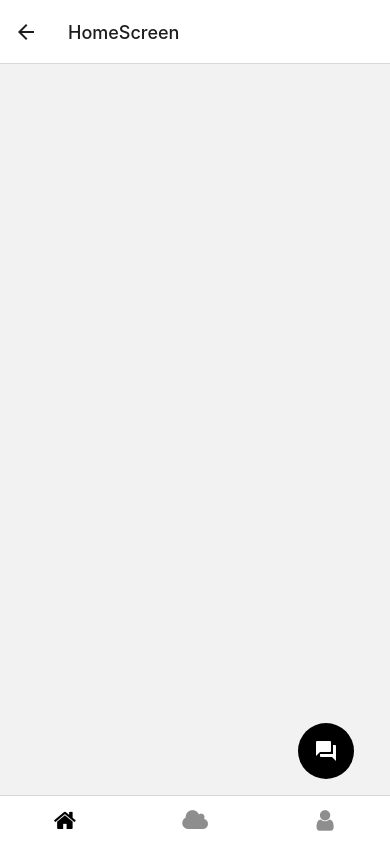
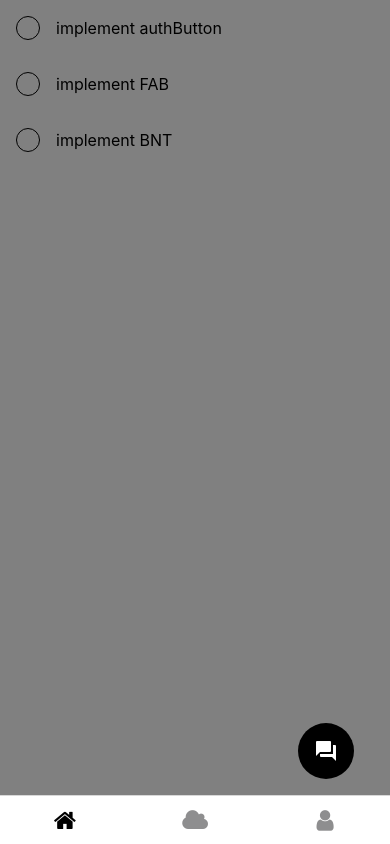
Before and after one commit to Takorean/mobile-ui-components-guide, a React Native app: screen /MainTab in a window 390 px wide. Built offline with nearby package versions, Linux system fonts and the light colour scheme.

Commit message:
Implement ToggleList to use FlatList component

```diff
--- /dev/null
+++ b/src/components/ListItem.js
@@ -0,0 +1,33 @@
+import React from 'react';
+import { StyleSheet, Text, View } from 'react-native';
+
+function ListItem({id, text, done}) {
+    return (
+        <View style={styles.container}>
+            <View style={styles.circle}/>
+            <Text style={styles.text}>{text}</Text>
+        </View>
+    )
+}
+
+const styles = StyleSheet.create({
+    container:{
+        flexDirection:'row',
+        padding:16,
+        alignItems:'center'
+    },
+    circle:{
+        width:24,
+        height:24,
+        borderWidth:1,
+        borderRadius:12,
+        borderColor:'black',
+        marginRight:16
+    },
+    text:{
+        flex:1,
+        fontSize:16,
+        color:'black'
+    }
+})
+export default ListItem
--- /dev/null
+++ b/src/components/TodoList.js
@@ -0,0 +1,26 @@
+import React from 'react';
+import { StyleSheet, Text, View, FlatList } from 'react-native';
+import ListItem from './ListItem';
+
+function TodoList({data}){
+    return (
+        <FlatList
+            style = {styles.container}
+            data ={data}
+            renderItem = {({item}) => (
+                <View>
+                    <ListItem id={item.id} text={item.text} done={item.done}/>
+                </View>
+            )}
+            keyExtractor={item => item.id.toString()}
+        />
+    )
+}
+
+const styles = StyleSheet.create({
+    container:{
+        flex:1
+    }
+})
+
+export default TodoList
--- a/src/screens/HomeScreen.js
+++ b/src/screens/HomeScreen.js
@@ -1,10 +1,19 @@
-import React from 'react';
+import React, { useState } from 'react';
 import { StyleSheet, Text, View } from 'react-native';
 import FloatingActionButton from '../components/FloatingActionButton';
+import TodoList from '../components/TodoList';
 
 function HomeScreen () {
+    //Dummy Data
+    const [data, setData] = useState([
+        {id:1, text:'implement authButton', done: true},
+        {id:2, text:'implement FAB', done: false},
+        {id:3, text:'implement BNT', done: false},
+    ]);
+
     return (
         <View style={styles.container}>
+            <TodoList data={data}/>
             <FloatingActionButton/>
         </View>
     )
@@ -12,7 +21,8 @@ function HomeScreen () {
 
 const styles = StyleSheet.create({
     container:{
-        flex:1
+        flex:1,
+        backgroundColor:'grey'
     }
 });
 
--- a/src/stacks/HomeStack.js
+++ b/src/stacks/HomeStack.js
@@ -8,7 +8,7 @@ const Stack = createNativeStackNavigator();
 function HomeStack(){
   return (
     <Stack.Navigator>
-      <Stack.Screen name="HomeScreen" component={HomeScreen}/>
+      <Stack.Screen name="HomeScreen" component={HomeScreen} options={{headerShown:false}}/>
     </Stack.Navigator>
   )
 }
```
